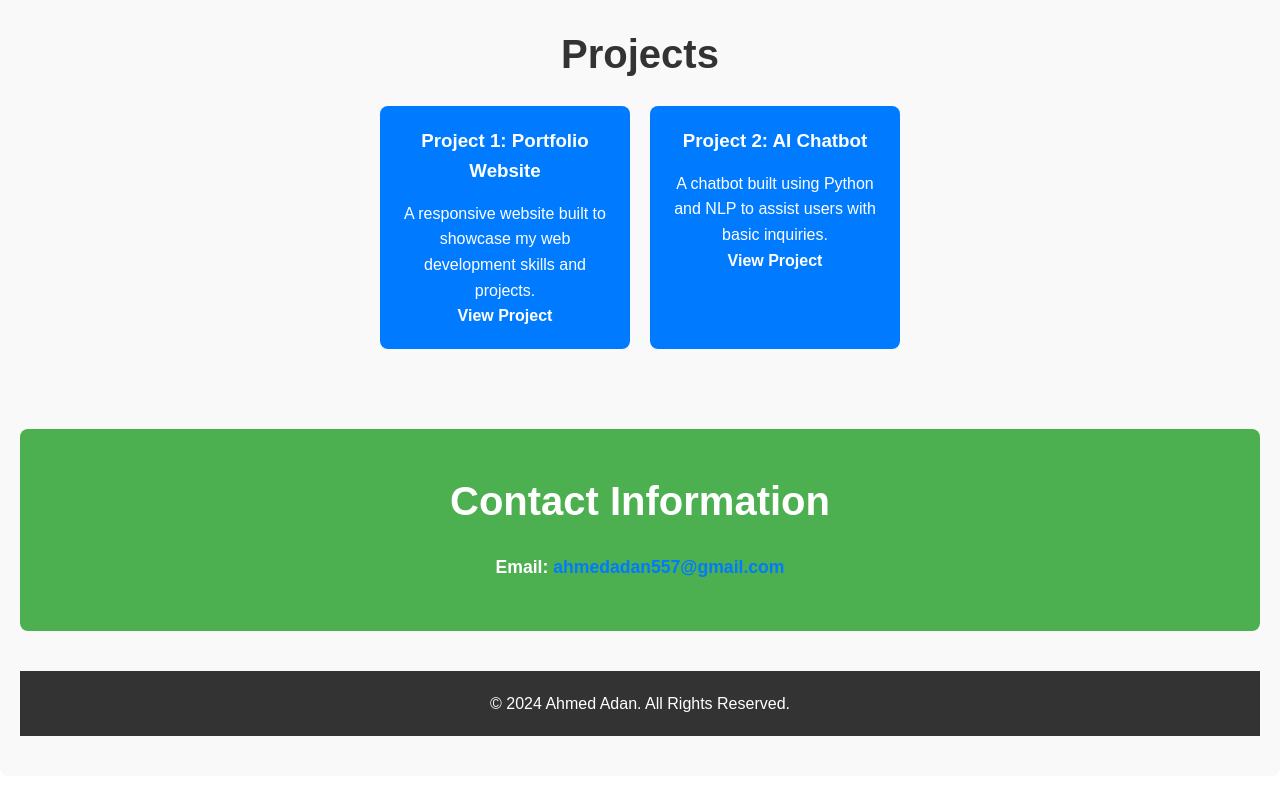
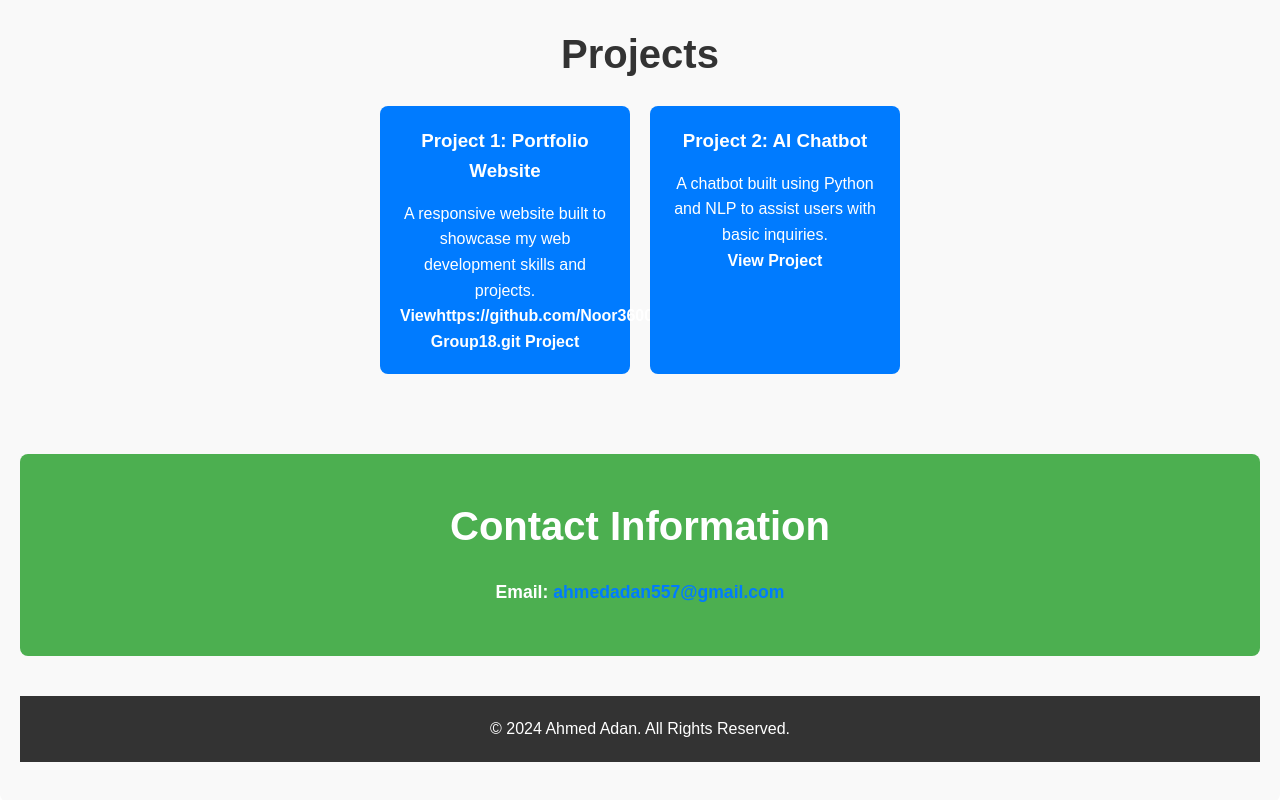
Before and after one commit to Noor3600/S_Hook_web_portfolio, a plain HTML site: page index.html in a window 1280 px wide. Shown: the part 1300-2100 px from the top of the page. Before the commit the page ends 2076 px from the top, so only its background shows below. Drawn offline with Linux system fonts and the light colour scheme.

Commit message:
Update index.html

```diff
--- a/index.html
+++ b/index.html
@@ -71,7 +71,7 @@
             <div class="project-card">
                 <h3>Project 1: Portfolio Website</h3>
                 <p>A responsive website built to showcase my web development skills and projects.</p>
-                <a href="https://github.com/Noor3600/portfolio" target="_blank">View Project</a>
+                <a href="https://github.com/Noor3600/portfolio" target="">Viewhttps://github.com/Noor3600/SafaricomHookHackathon1-Group18.git Project</a>
             </div>
             <div class="project-card">
                 <h3>Project 2: AI Chatbot</h3>
```
